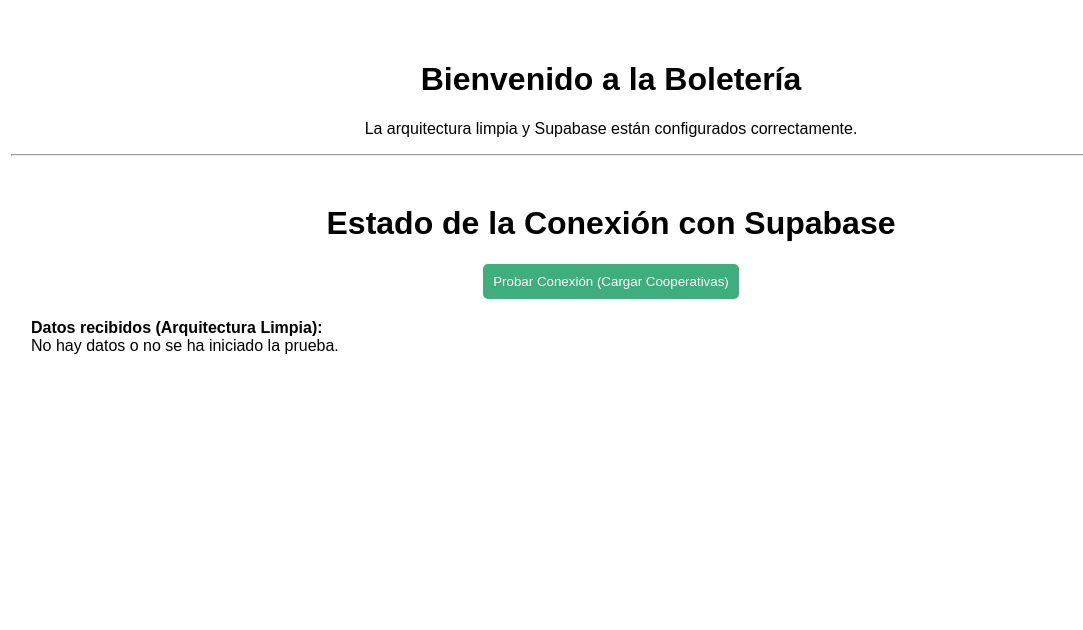
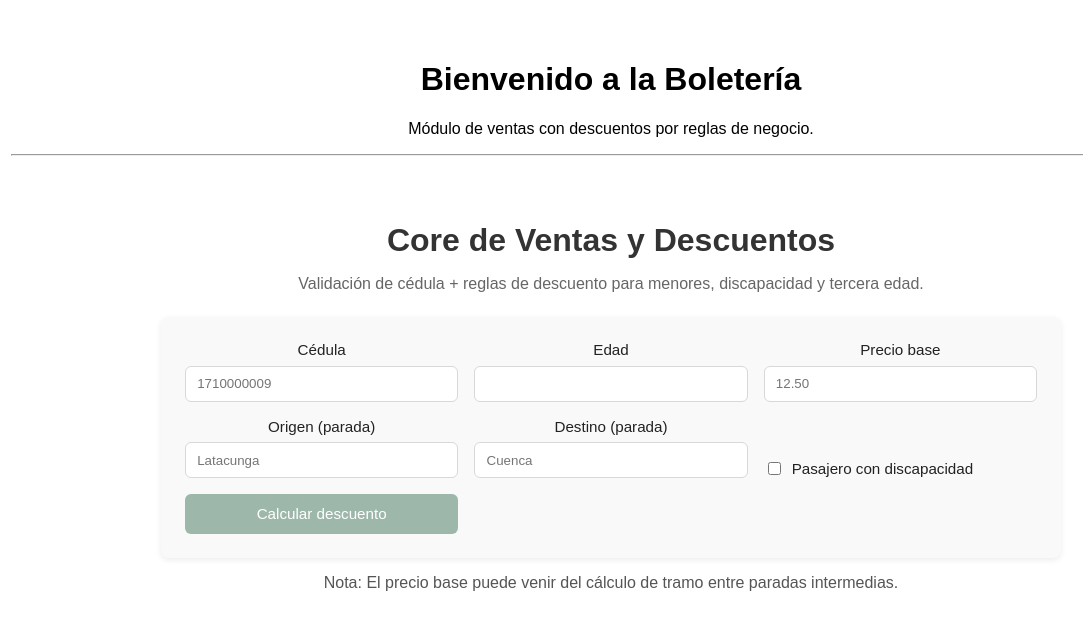
Before and after one commit to Tickets-boleteria/ProyectoBoleteriaFront, a Vue app: page / in a window 1280 px wide. Shown: the top 630 px of the page, without its empty margins (29-1112 px from the left). Built offline with nearby package versions, Linux system fonts and the light colour scheme; no server answers.

Commit message:
feat: conectar lógica de descuentos a la vista de ventas mediante composable

```diff
--- a/src/App.vue
+++ b/src/App.vue
@@ -1,13 +1,13 @@
 <script setup lang="ts">
-import Historial from './Presentation/Views/Historial.vue';
+import SalesView from './Presentation/Views/SalesView.vue';
 </script>
 
 <template>
   <main>
     <h1>Bienvenido a la Boletería</h1>
-    <p>La arquitectura limpia y Supabase están configurados correctamente.</p>
+    <p>Módulo de ventas con descuentos por reglas de negocio.</p>
     <hr />
-    <Historial />
+    <SalesView />
   </main>
 </template>
 
--- /dev/null
+++ b/src/Presentation/Composables/useVentaDescuento.ts
@@ -0,0 +1,51 @@
+import { ref } from 'vue';
+import { CalcularDescuentoVenta } from '../../Application/UseCases/CalcularDescuentoVenta';
+import { ResultadoDescuentoVentaDto } from '../../Application/Dtos/CalcularDescuentoVentaDto';
+
+export function useVentaDescuento() {
+  const cedula = ref('');
+  const edad = ref<number | null>(null);
+  const tieneDiscapacidad = ref(false);
+  const precioBase = ref<number | null>(null);
+
+  // El tramo permite soportar ventas entre paradas intermedias.
+  const origen = ref('');
+  const destino = ref('');
+
+  const resultado = ref<ResultadoDescuentoVentaDto | null>(null);
+  const errorMessage = ref<string | null>(null);
+
+  const casoDeUso = new CalcularDescuentoVenta();
+
+  const calcular = () => {
+    errorMessage.value = null;
+
+    try {
+      if (edad.value === null || precioBase.value === null) {
+        throw new Error('Debes ingresar edad y precio base.');
+      }
+
+      resultado.value = casoDeUso.ejecutar({
+        numeroCedula: cedula.value,
+        edad: edad.value,
+        tieneDiscapacidad: tieneDiscapacidad.value,
+        precioBase: precioBase.value,
+      });
+    } catch (error: any) {
+      resultado.value = null;
+      errorMessage.value = error.message ?? 'No se pudo calcular el descuento.';
+    }
+  };
+
+  return {
+    cedula,
+    edad,
+    tieneDiscapacidad,
+    precioBase,
+    origen,
+    destino,
+    resultado,
+    errorMessage,
+    calcular,
+  };
+}
--- a/src/Presentation/Views/SalesView.vue
+++ b/src/Presentation/Views/SalesView.vue
@@ -1,104 +1,179 @@
 <script setup lang="ts">
-import { ref, computed } from 'vue';
-import RouteSearch from '../Components/RouteSearch.vue';
-import CooperativeFilter from '../Components/CooperativeFilter.vue';
-import ChassisFilter from '../Components/ChassisFilter.vue';
-import RoutesList from '../Components/RoutesList.vue';
-import { useSales } from '../Composables/useSales';
+import { computed } from 'vue';
+import { useVentaDescuento } from '../Composables/useVentaDescuento';
 
-const { routes, filters, searchRoutes, filterByCooperative, filterByChassis } = useSales();
+const {
+  cedula,
+  edad,
+  tieneDiscapacidad,
+  precioBase,
+  origen,
+  destino,
+  resultado,
+  errorMessage,
+  calcular,
+} = useVentaDescuento();
 
-const searchQuery = ref('');
-const selectedCooperative = ref('');
-const selectedChassis = ref('');
-
-const handleSearch = (query: string) => {
-  searchQuery.value = query;
-  searchRoutes(query);
-};
-
-const handleCooperativeFilter = (cooperative: string) => {
-  selectedCooperative.value = cooperative;
-  filterByCooperative(cooperative);
-};
-
-const handleChassisFilter = (chassis: string) => {
-  selectedChassis.value = chassis;
-  filterByChassis(chassis);
-};
-
-const clearFilters = () => {
-  searchQuery.value = '';
-  selectedCooperative.value = '';
-  selectedChassis.value = '';
-  searchRoutes('');
-};
+const puedeCalcular = computed(() => !!cedula.value && edad.value !== null && precioBase.value !== null);
 </script>
 
 <template>
-  <div class="sales-view">
+  <section class="sales-view">
     <div class="sales-header">
-      <h1>Venta de Boletos</h1>
-      <p>Busca y filtra las rutas disponibles</p>
+      <h1>Core de Ventas y Descuentos</h1>
+      <p>Validación de cédula + reglas de descuento para menores, discapacidad y tercera edad.</p>
     </div>
 
-    <div class="filters-container">
-      <RouteSearch @search="handleSearch" :query="searchQuery" />
-      <CooperativeFilter @filter="handleCooperativeFilter" :selected="selectedCooperative" />
-      <ChassisFilter @filter="handleChassisFilter" :selected="selectedChassis" />
-      <button @click="clearFilters" class="btn-clear">Limpiar Filtros</button>
+    <div class="form-grid">
+      <label>
+        Cédula
+        <input v-model="cedula" type="text" placeholder="1710000009" maxlength="10" />
+      </label>
+
+      <label>
+        Edad
+        <input v-model.number="edad" type="number" min="0" max="120" />
+      </label>
+
+      <label>
+        Precio base
+        <input v-model.number="precioBase" type="number" min="0" step="0.01" placeholder="12.50" />
+      </label>
+
+      <label>
+        Origen (parada)
+        <input v-model="origen" type="text" placeholder="Latacunga" />
+      </label>
+
+      <label>
+        Destino (parada)
+        <input v-model="destino" type="text" placeholder="Cuenca" />
+      </label>
+
+      <label class="checkbox-row">
+        <input v-model="tieneDiscapacidad" type="checkbox" />
+        Pasajero con discapacidad
+      </label>
+
+      <button class="btn-calculate" :disabled="!puedeCalcular" @click="calcular">
+        Calcular descuento
+      </button>
     </div>
 
-    <RoutesList :routes="routes" />
-  </div>
+    <p class="hint">Nota: El precio base puede venir del cálculo de tramo entre paradas intermedias.</p>
+
+    <div v-if="errorMessage" class="error-box">{{ errorMessage }}</div>
+
+    <div v-if="resultado" class="result-box">
+      <h2>Resultado</h2>
+      <p>Categoría aplicada: <strong>{{ resultado.categoria }}</strong></p>
+      <p>Porcentaje de descuento: <strong>{{ (resultado.porcentajeDescuento * 100).toFixed(0) }}%</strong></p>
+      <p>Monto descontado: <strong>${{ resultado.montoDescuento.toFixed(2) }}</strong></p>
+      <p>Precio final: <strong>${{ resultado.precioFinal.toFixed(2) }}</strong></p>
+      <p v-if="origen || destino">Tramo seleccionado: <strong>{{ origen || 'N/A' }} - {{ destino || 'N/A' }}</strong></p>
+    </div>
+  </section>
 </template>
 
 <style scoped>
 .sales-view {
-  padding: 2rem;
-  max-width: 1200px;
+  padding: 2rem 1rem;
+  max-width: 900px;
   margin: 0 auto;
 }
 
 .sales-header {
-  text-align: center;
-  margin-bottom: 2rem;
+  margin-bottom: 1.5rem;
 }
 
 .sales-header h1 {
-  font-size: 2.5rem;
+  font-size: 2rem;
   color: #333;
-  margin-bottom: 0.5rem;
+  margin-bottom: 0.25rem;
 }
 
 .sales-header p {
-  font-size: 1.1rem;
+  font-size: 1rem;
   color: #666;
 }
 
-.filters-container {
+.form-grid {
   display: grid;
-  grid-template-columns: repeat(auto-fit, minmax(250px, 1fr));
+  grid-template-columns: repeat(auto-fit, minmax(220px, 1fr));
   gap: 1rem;
-  margin-bottom: 2rem;
+  margin-bottom: 1rem;
   padding: 1.5rem;
   background-color: #f9f9f9;
   border-radius: 8px;
-  box-shadow: 0 2px 4px rgba(0, 0, 0, 0.1);
+  box-shadow: 0 2px 6px rgba(0, 0, 0, 0.08);
 }
 
-.btn-clear {
-  padding: 0.75rem 1.5rem;
-  background-color: #dc3545;
+label {
+  display: flex;
+  flex-direction: column;
+  gap: 0.45rem;
+  color: #222;
+  font-size: 0.95rem;
+}
+
+input[type='text'],
+input[type='number'] {
+  border: 1px solid #d8d8d8;
+  border-radius: 6px;
+  padding: 0.6rem 0.7rem;
+}
+
+.checkbox-row {
+  align-self: end;
+  flex-direction: row;
+  align-items: center;
+  gap: 0.5rem;
+}
+
+.btn-calculate {
+  align-self: end;
+  padding: 0.7rem 1rem;
+  background-color: #157347;
   color: white;
   border: none;
-  border-radius: 4px;
+  border-radius: 6px;
   cursor: pointer;
-  font-size: 1rem;
+  font-size: 0.95rem;
   transition: background-color 0.3s;
 }
 
-.btn-clear:hover {
-  background-color: #c82333;
+.btn-calculate:hover:not(:disabled) {
+  background-color: #0f5f39;
+}
+
+.btn-calculate:disabled {
+  background-color: #9db8aa;
+  cursor: not-allowed;
+}
+
+.hint {
+  margin-bottom: 1rem;
+  color: #555;
+}
+
+.error-box {
+  border: 1px solid #f1aaaa;
+  background: #fff1f1;
+  color: #7f1d1d;
+  border-radius: 6px;
+  padding: 0.75rem;
+  margin-bottom: 1rem;
+}
+
+.result-box {
+  border: 1px solid #b7e4cc;
+  background: #f2fbf6;
+  border-radius: 8px;
+  padding: 1rem;
+}
+
+.result-box h2 {
+  margin-top: 0;
+  margin-bottom: 0.75rem;
 }
 </style>
```
